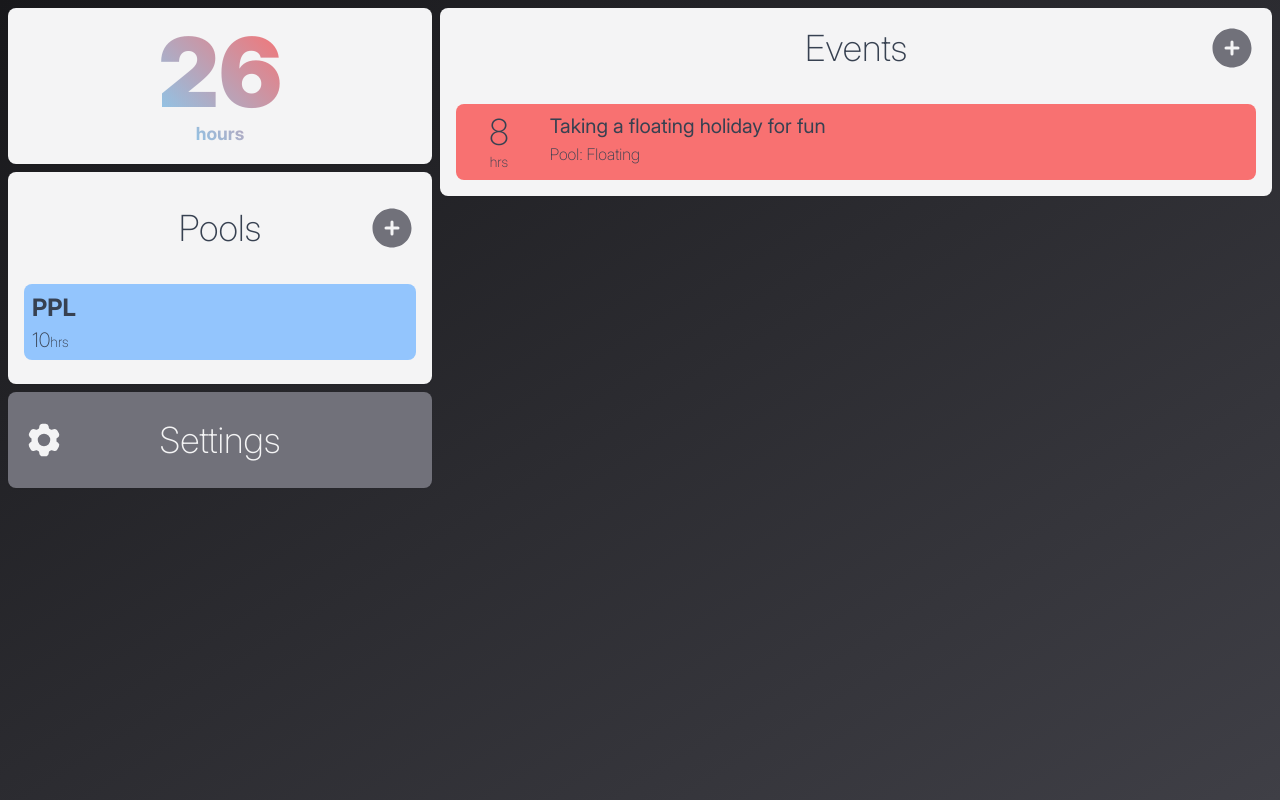
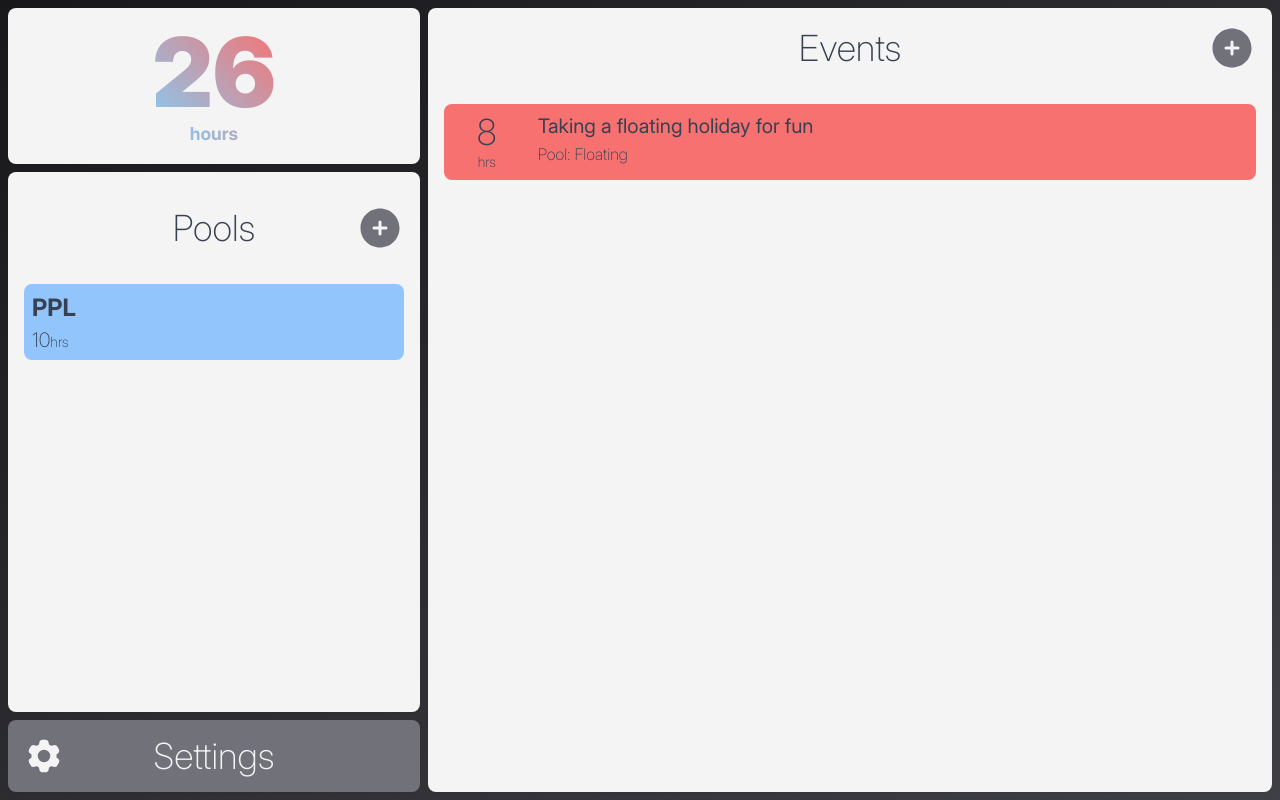
Before and after one commit to GrimOutlook/hima, a Next.js app: page / in a window 1280 px wide. Built offline with nearby package versions, Linux system fonts and the light colour scheme.

Commit message:
Styling seems complete

```diff
--- a/src/app/components/events_list.tsx
+++ b/src/app/components/events_list.tsx
@@ -1,11 +1,14 @@
-'use client'
+import React from 'react';
 
 import EventListing from "./event_listing";
-import { useState } from 'react';
 
-export default function EventsList() {
+type PoolListProps = {
+    className?: string;
+}
+
+const EventsList: React.FC<PoolListProps> = ({className}) => {
     return (
-        <div className="grow flex flex-col bg-zinc-100 dark:bg-zinc-800 rounded-lg m-2 shadow-sm">
+        <div className={`${className} flex flex-col bg-zinc-100 dark:bg-zinc-800 rounded-lg m-2 shadow-sm`}>
             {/* <!-- Events list top bar --> */}
             <div className="grid grid-cols-3 w-full h-18">
                 {/* <!-- Empty div for grid spacing --> */}
@@ -24,3 +27,5 @@ export default function EventsList() {
         </div>
     );
 }
+
+export default EventsList;
--- a/src/app/components/pools_list.tsx
+++ b/src/app/components/pools_list.tsx
@@ -1,8 +1,14 @@
+import React from 'react';
+
 import PoolListing from "./pool_listing";
 
-export default function PoolList() {
+type PoolListProps = {
+    className?: string;
+}
+
+const PoolList: React.FC<PoolListProps> = ({className}) => {
     return (
-        <div className="flex flex-col bg-zinc-100 rounded-lg py-4 mb-2 shadow-sm">
+        <div className={`${className} flex flex-col bg-zinc-100 rounded-lg py-4 shadow-sm`}>
             {/* <!-- Pool list top bar --> */}
             <div className="grid grid-cols-3 w-full h-18">
                 {/* <!-- Empty div for grid spacing --> */}
@@ -15,9 +21,11 @@ export default function PoolList() {
                 </svg>
             </div>
             {/* <!-- Pool list --> */}
-            <div className="flex flex-col h-full m-2 rounded-sm">
+            <div className="flex flex-col grow m-2 rounded-sm">
                 <PoolListing/>
             </div>
         </div>
     );
 }
+
+export default PoolList;
--- a/src/app/components/settings_button.tsx
+++ b/src/app/components/settings_button.tsx
@@ -1,6 +1,12 @@
-export default function SettingsButton() {
+import React from 'react';
+
+type SettingsButtonProps = {
+    className?: string;
+}
+
+const SettingsButton: React.FC<SettingsButtonProps> = ({className}) => {
     return (
-        <div className="h-24 bg-zinc-500 rounded-lg shadow-sm content-center transition duration-150 ease-in-out hover:-translate-y-1 hover:scale-102">
+        <div className={`${className} bg-zinc-500 rounded-lg shadow-sm content-center transition duration-150 ease-in-out hover:-translate-y-1 hover:scale-102`}>
             {/* <!-- Settings --> */}
             <div className="grid grid-cols-3 w-full h-18">
                 {/* <!-- Gear icon --> */}
@@ -17,3 +23,5 @@ export default function SettingsButton() {
         </div>
     );
 }
+
+export default SettingsButton
--- a/src/app/components/total_hours_card.tsx
+++ b/src/app/components/total_hours_card.tsx
@@ -1,6 +1,12 @@
-export default function TotalHoursCard() {
+import React from 'react';
+
+type TotalHoursCardProps = {
+    className?: string;
+}
+
+const TotalHoursCard: React.FC<TotalHoursCardProps> = ({className}) => {
     return (
-        <div className="bg-zinc-100 h-auto p-4 rounded-lg mb-2 shadow-sm flex flex-col ">
+        <div className={`${className} bg-zinc-100 h-auto p-4 rounded-lg shadow-sm flex flex-col`}>
             {/* Make a color gradient for the hours text */}
             <div className="text-transparent self-center bg-clip-text bg-gradient-to-tr from-sky-300 to-red-400">
                 {/* <!-- Hour --> */}
@@ -11,3 +17,5 @@ export default function TotalHoursCard() {
         </div>
     );
 }
+
+export default TotalHoursCard;
--- a/src/app/page.tsx
+++ b/src/app/page.tsx
@@ -9,18 +9,24 @@ export default function Home() {
   return (
     <div className="flex flex-row text-gray-700 bg-gradient-to-tl to-zinc-900 from-zinc-700 w-full">
         {/* <!-- Left side --> */}
-        <div className="flex flex-col min-w-64 w-1/3 ml-2 my-2">
+        <div className="flex flex-col min-w-64 max-w-100 ml-2 my-2">
             {/* <!-- Top box --> */}
-            <TotalHoursCard/>
+            <div className="flex-0">
+              <TotalHoursCard/>
+            </div>
             {/* <!-- Middle box --> */}
-            <PoolList/>
+            <div className="flex-1 h-full flex">
+              <PoolList className="mt-2 grow"/>
+            </div>
             {/* <!-- Bottom box --> */}
-            <SettingsButton/>
+            <div className="flex-0">
+              <SettingsButton className="mt-2"/>
+            </div>
         </div>
 
         {/* <!-- Right side --> */}
-        <div className="min-w-48 w-2/3">
-            <EventsList/>
+        <div className="min-w-48 grow flex">
+            <EventsList className="grow"/>
         </div>
     </div>
   );
```
Also changed, not shown: src/app/components/event_listing.tsx (+9 -1 lines), src/app/components/pool_listing.tsx (+9 -1 lines).
